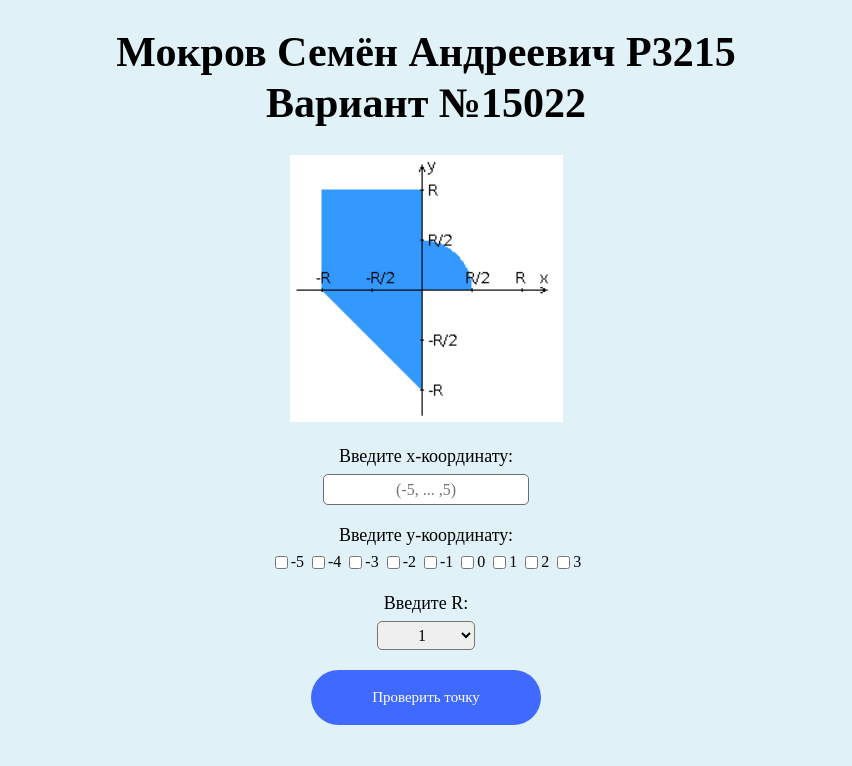
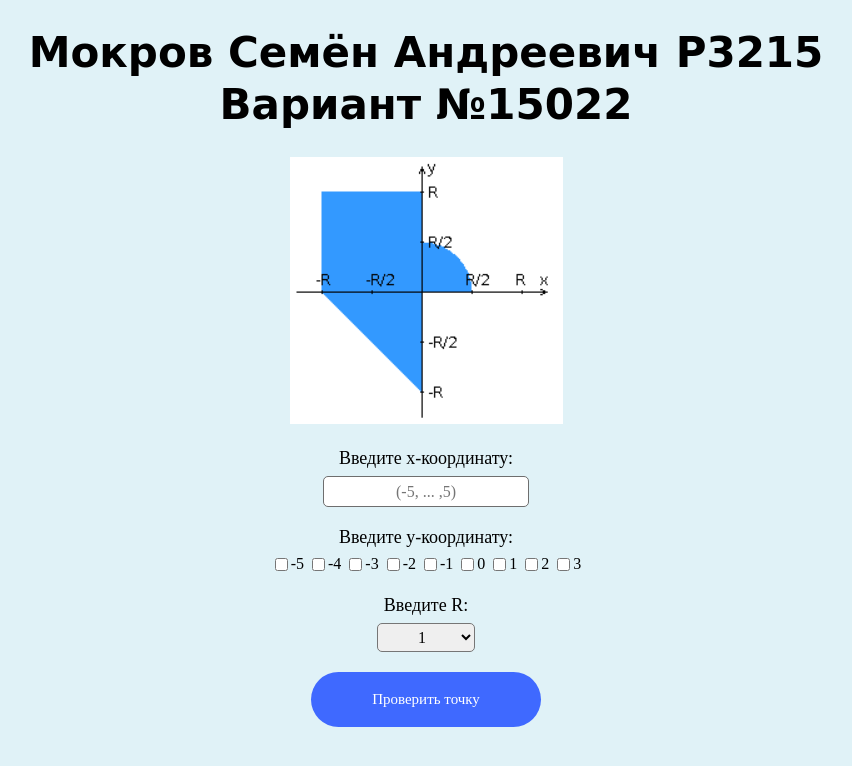
Before and after one commit to semwett0301/lab_1_Mokrov_Simon, a plain HTML site: page index.html in a window 1280 px wide. Shown: the whole page, without its empty margins (214-1066 px from the left). Drawn offline with Linux system fonts and the light colour scheme; a web font is replaced by a local one.

Commit message:
Поменял шрифт header

```diff
--- a/css/index.css
+++ b/css/index.css
@@ -4,6 +4,11 @@ body {
 
     font-family: "Gotham Pro";
 }
+
+header {
+    font-family: cursive;
+}
+
 .submit_and_get_result {
     clear: both;
 }
```
